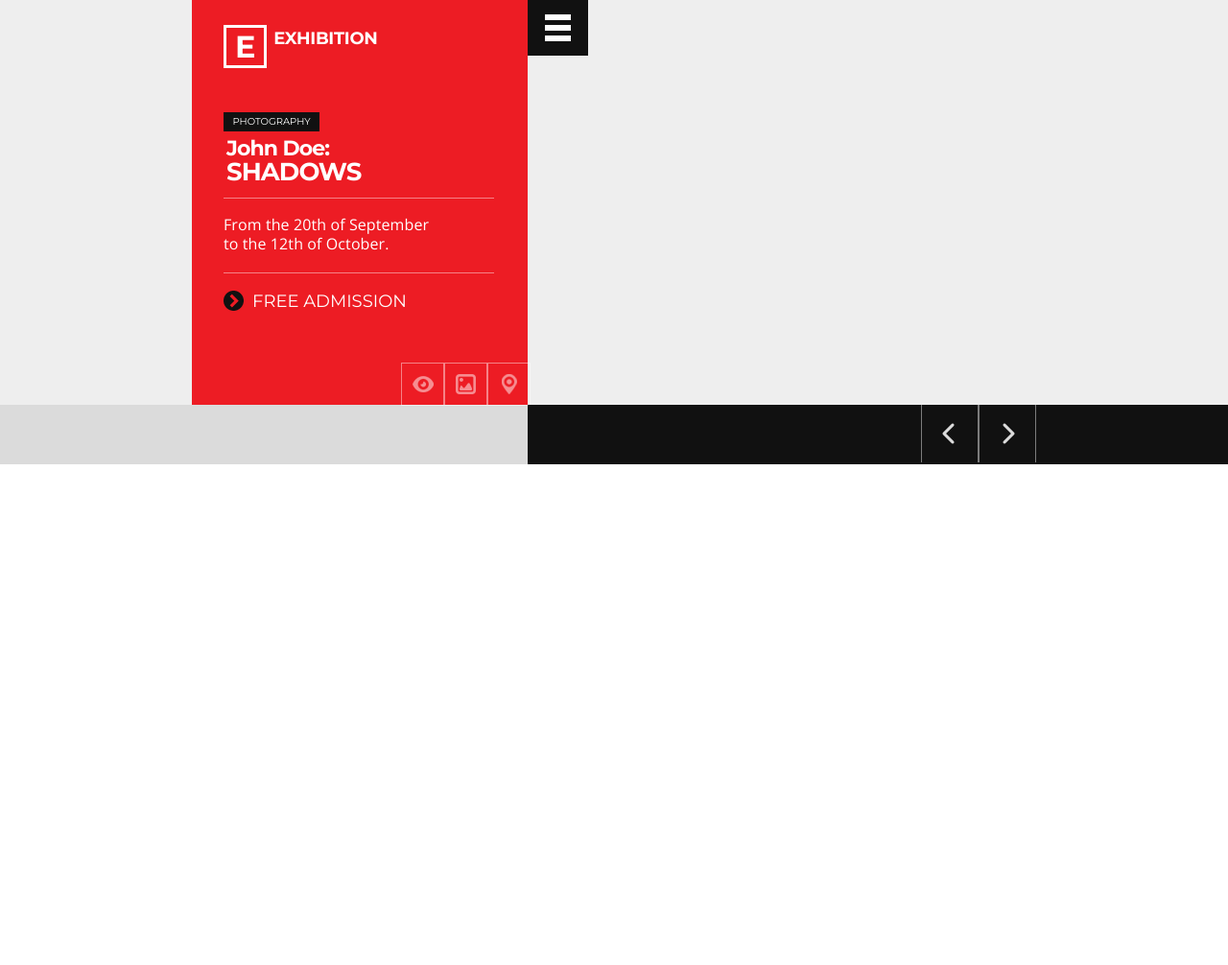
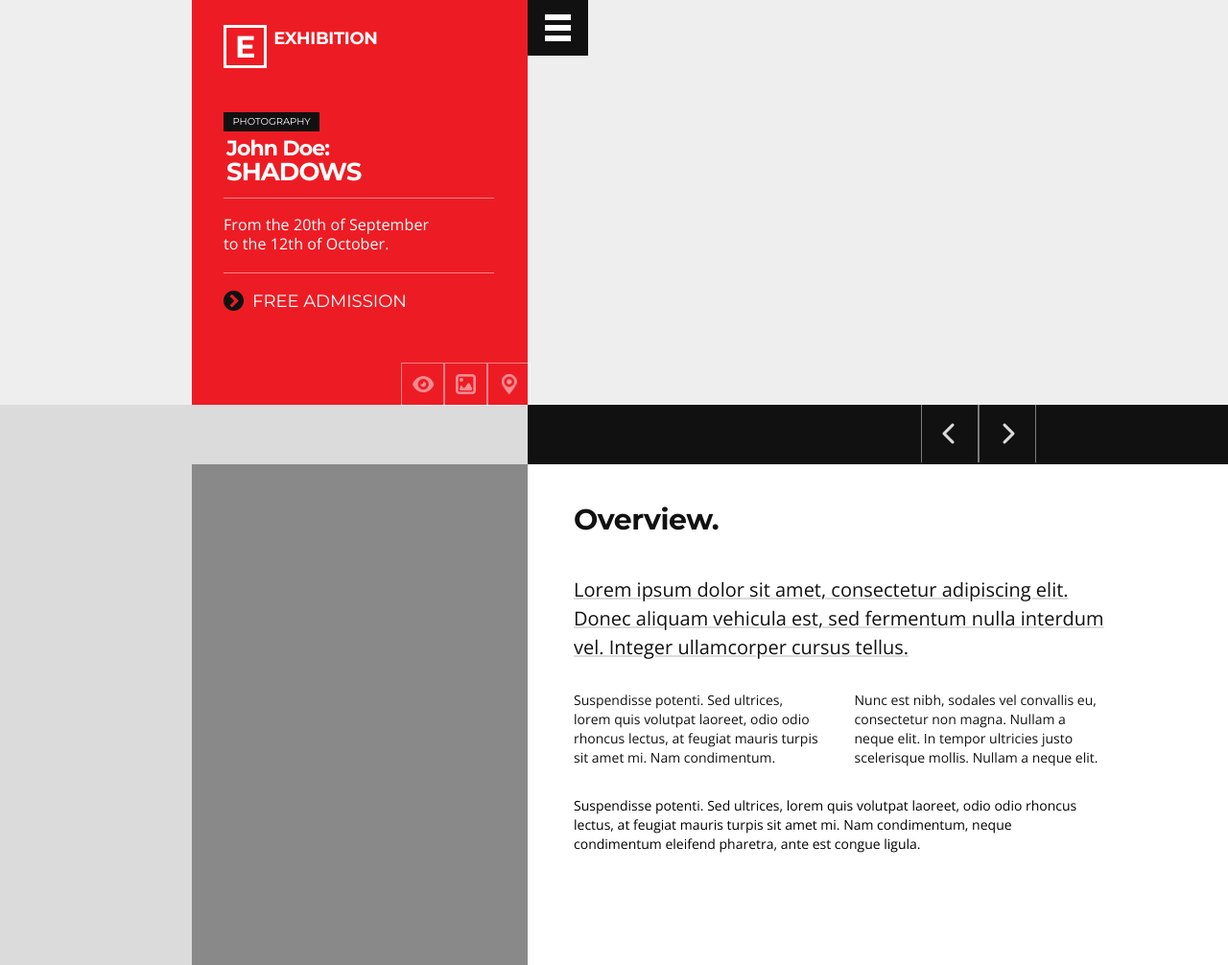
Before and after one commit to Mariam-kabu/personal-project-scss, a plain HTML site: page index.html in a window 1280 px wide. Shown: the whole page at 96% size. Before the commit the page ends 800 px from the top, so only its background shows below. Drawn offline with nearby package versions, Linux system fonts and the light colour scheme.

Commit message:
component 2

```diff
--- a/index.html
+++ b/index.html
@@ -1,5 +1,6 @@
 <!DOCTYPE html>
 <html lang="en">
+
 <head>
     <meta charset="UTF-8">
     <meta http-equiv="X-UA-Compatible" content="IE=edge">
@@ -8,18 +9,22 @@
     <link rel="stylesheet" href="styles/index.css">
     <link rel="preconnect" href="https://fonts.googleapis.com">
     <link rel="preconnect" href="https://fonts.gstatic.com" crossorigin>
-    <link href="https://fonts.googleapis.com/css2?family=Montserrat:wght@400;700&family=Open+Sans:wght@300&display=swap" rel="stylesheet">
+    <link href="https://fonts.googleapis.com/css2?family=Montserrat:wght@400;700&family=Open+Sans:wght@300&display=swap"
+        rel="stylesheet">
     <link rel="stylesheet" href="https://cdnjs.cloudflare.com/ajax/libs/font-awesome/6.1.1/css/all.min.css"
-    integrity="sha512-KfkfwYDsLkIlwQp6LFnl8zNdLGxu9YAA1QvwINks4PhcElQSvqcyVLLD9aMhXd13uQjoXtEKNosOWaZqXgel0g=="
-    crossorigin="anonymous" referrerpolicy="no-referrer" />
+        integrity="sha512-KfkfwYDsLkIlwQp6LFnl8zNdLGxu9YAA1QvwINks4PhcElQSvqcyVLLD9aMhXd13uQjoXtEKNosOWaZqXgel0g=="
+        crossorigin="anonymous" referrerpolicy="no-referrer" />
 </head>
+
 <body>
     <main>
         <section class="component-1">
             <div class="grid">
                 <div class="lighter"></div>
                 <div class="red">
-                    <h1 class="montserrat"><div>E</div>exhibition</h1>
+                    <h1 class="montserrat">
+                        <div>E</div>exhibition
+                    </h1>
                     <p class="dark montserrat block">PHOTOGRAPHY</p>
                     <h2 class="montserrat"><span>John Doe:</span><br> SHADOWS</h2>
                     <p class="open-sans par">
@@ -66,6 +71,30 @@
                 </div>
             </div>
         </section>
+        <section class="component-2">
+            <div class="light"></div>
+            <div class="mid"></div>
+            <div class="par-container">
+                <h2 class="par-header montserrat">Overview.</h2>
+                <p class="underlined-par open-sans">
+                    Lorem ipsum dolor sit amet, consectetur adipiscing elit. Donec aliquam vehicula est, sed fermentum
+                    nulla interdum vel. Integer ullamcorper cursus tellus.
+                </p>
+                <p class="two-col open-sans">
+                    Suspendisse potenti. Sed ultrices, lorem quis volutpat laoreet, odio odio rhoncus lectus, at feugiat
+                    mauris turpis sit amet mi. Nam condimentum.
+                    <br><br class="mobile-br">
+                    Nunc est nibh, sodales vel convallis eu, consectetur non magna. Nullam a neque elit. In tempor
+                    ultricies justo scelerisque mollis. Nullam a neque elit.
+                </p>
+                <p class="open-sans light-par">
+                    Suspendisse potenti. Sed ultrices, lorem quis volutpat laoreet, odio odio rhoncus lectus, at feugiat
+                    mauris turpis sit amet mi. Nam condimentum, neque condimentum eleifend pharetra, ante est congue
+                    ligula.
+                </p>
+            </div>
+        </section>
     </main>
 </body>
+
 </html>
--- a/styles/_media-queries.scss
+++ b/styles/_media-queries.scss
@@ -1,9 +1,12 @@
 @media (max-width: 1920px) {
     @import 'component-1/desktop';
+    @import 'component-2/desktop';
 }
-@media (max-width: 1024px) {
+@media (max-width: 1023px) {
     @import 'component-1/tablet';
+    @import 'component-2/tablet';
 }
-@media (max-width: 768px) {
+@media (max-width: 767px) {
     @import 'component-1/mobile';
+    @import 'component-2/mobile';
 }
--- a/styles/_shared.scss
+++ b/styles/_shared.scss
@@ -0,0 +1,21 @@
+.lighter {
+    background-color: $background-color-lighter;
+}
+.red {
+    background-color: $primary-background-color;
+}
+.light {
+    background-color: $background-color-light;
+}
+.mid {
+    background-color: $background-color-mid;
+}
+.dark {
+    background-color: $background-color-dark;
+}
+.montserrat {
+    font-family: $primary-font;
+}
+.open-sans {
+    font-family: $semiprimary-font;
+}
--- a/styles/component-1/_mobile.scss
+++ b/styles/component-1/_mobile.scss
@@ -34,9 +34,12 @@ section{
                     }
                 }
                 .icon-box {
-                    bottom: -3px;
+                    bottom: 0;
                     left: 48%;
                     transform: translate(-50%, 0);
+                    div {
+                        height: 42px;
+                    }
                 }
                 .burger-bar {
                     display: block;
@@ -64,6 +67,7 @@ section{
                 }
             }
             .span {
+                grid-column: 3 span;
                 background-color: $background-color-dark;
             }
             .dark {
--- a/styles/component-1/_shared.scss
+++ /dev/null
@@ -1,18 +0,0 @@
-.lighter {
-    background-color: $background-color-lighter;
-}
-.red {
-    background-color: $primary-background-color;
-}
-.light {
-    background-color: $background-color-light;
-}
-.dark {
-    background-color: $background-color-dark;
-}
-.montserrat {
-    font-family: $primary-font;
-}
-.open-sans {
-    font-family: $semiprimary-font;
-}
--- a/styles/component-2/_desktop.scss
+++ b/styles/component-2/_desktop.scss
@@ -0,0 +1,45 @@
+.component-2 {
+    display: grid;
+    grid-template-columns: 200px 350px 1fr;
+    .par-container {
+        padding: 40px 0 116px 48px;
+
+        .par-header {
+            font-size: 30px;
+            font-weight: 900;
+            line-height: 36px;
+            color: $background-color-dark;
+            letter-spacing: -.5px;
+            margin-bottom: 40px;
+        }
+        .underlined-par {
+            max-width: 571px;
+            width: 90%;
+            font-size: 20px;
+            line-height: 30px;
+            color: $background-color-dark;
+            text-decoration: underline;
+            text-decoration-color: $background-color-light;
+            margin-bottom: 30px;
+        }
+        .two-col {
+            max-width: 551px;
+            width: 95%;
+            column-count: 2;
+            column-gap: 34px;
+            font-size: 14px;
+            line-height: 20px;
+            color: $background-color-dark;
+            margin-bottom: 30px;
+            .mobile-br {
+                display: none;
+            }
+        }
+        .light-par {
+            max-width: 543px;
+            width: 90%;
+            font-size: 14px;
+            line-height: 20px;
+        }
+    }
+}
--- a/styles/component-2/_index.scss
+++ b/styles/component-2/_index.scss
@@ -0,0 +1 @@
+@import '_shared.scss'
--- a/styles/component-2/_mobile.scss
+++ b/styles/component-2/_mobile.scss
@@ -0,0 +1,32 @@
+.component-2 {
+    padding-bottom: 56px;
+    .par-container {
+        padding: unset;
+        text-align: center;
+        padding: unset;
+        .par-header {
+            font-size: 24px;
+            margin-bottom: 19px;
+            margin-top: 32px;
+        }
+        .underlined-par {
+            width: 100%;
+            font-size: 19px;
+            margin-bottom: 22px;
+            padding: 0 17px;
+        }
+        .two-col {
+            padding: 0px 22px;
+            width: 100%;
+            column-count: 1;
+            margin-bottom: 5px;
+            .mobile-br {
+                display: block;
+            }
+        }
+        .light-par {
+            padding: 0px 22px;
+            width: 100%;
+        }
+    }
+}
--- a/styles/component-2/_tablet.scss
+++ b/styles/component-2/_tablet.scss
@@ -0,0 +1,17 @@
+.component-2 {
+    grid-template-columns: 1fr;
+    .light,
+    .mid {
+            display: none;
+    }
+    .par-container {
+        padding: 40px 0 66px 90px;
+
+        .two-col {
+            column-gap: 38px;
+        }
+        .light-par {
+            max-width: 586px;
+        }
+    }
+}
```
Also changed, not shown: styles/index.css, 1 other file.
